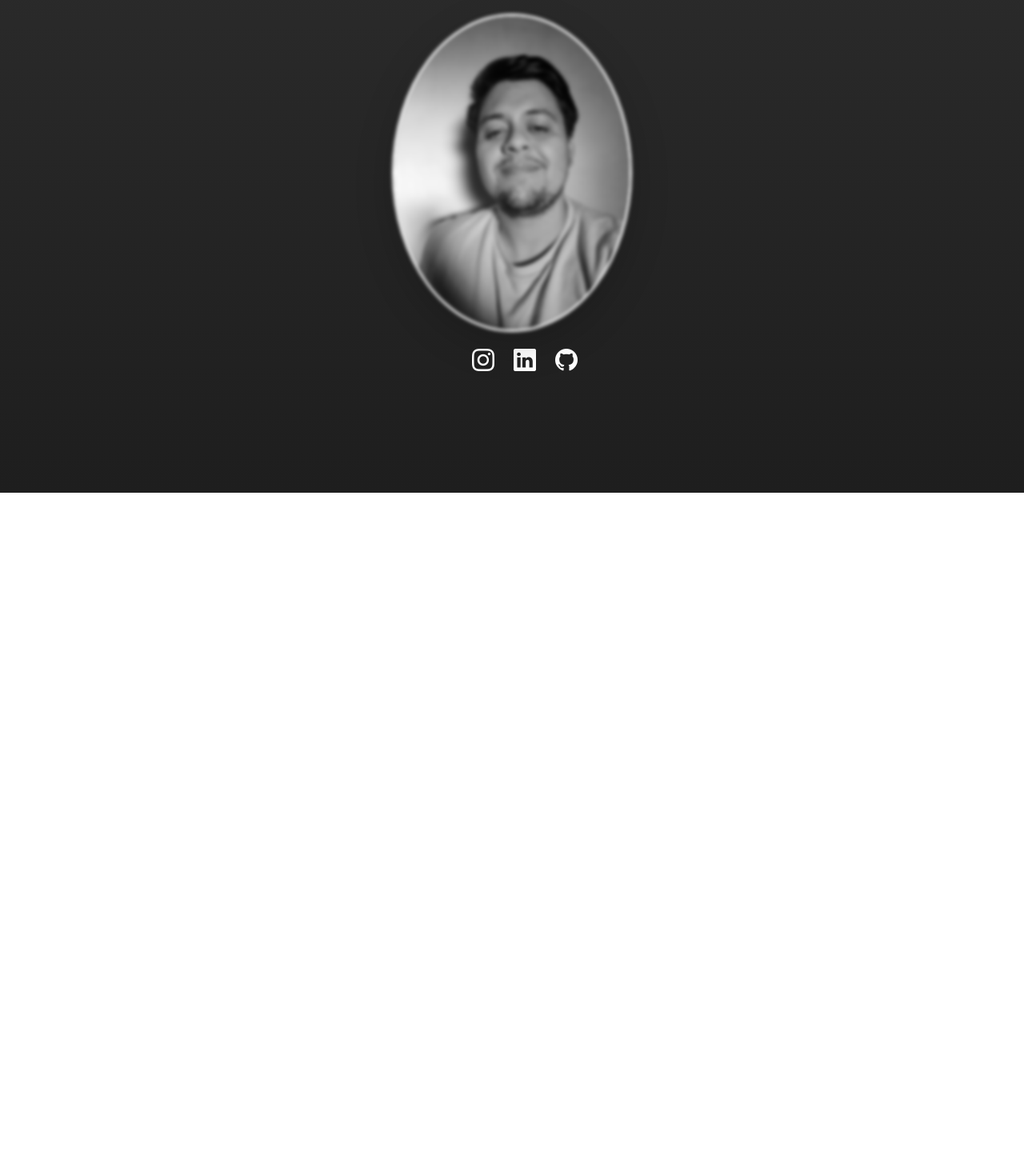
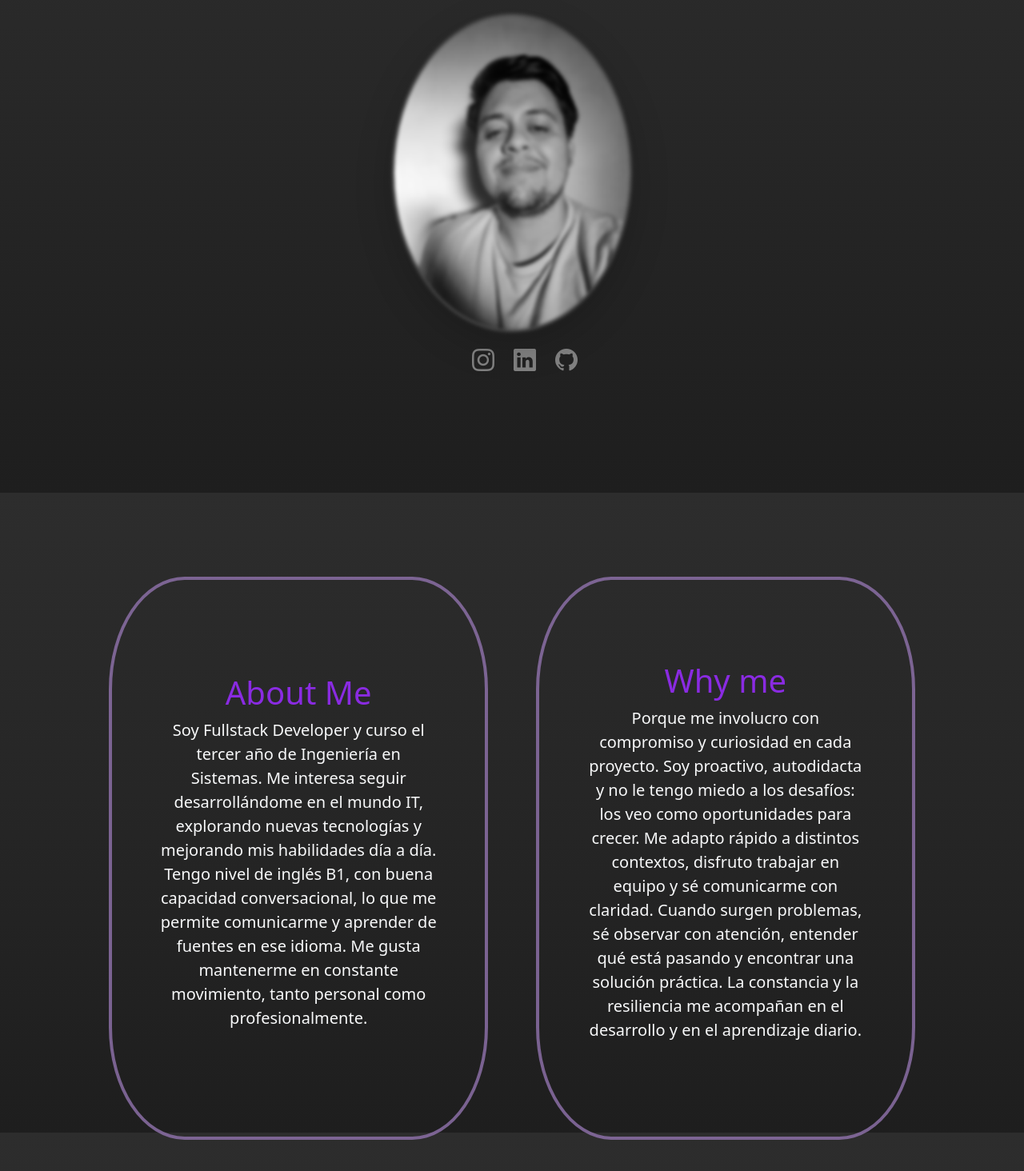
Before and after one commit to Edgardo-Del-Real/PortfolioEdgardoDelReal, a React (Vite) app: page / in a window 1280 px wide. Shown: the part 184-1648 px from the top of the page at 80% size. Before the commit the page ends 800 px from the top, so only its background shows below. Built offline with nearby package versions, Linux system fonts and the light colour scheme.

Commit message:
completo el hero y avances del aboutme

```diff
--- a/src/Components/NavBar/NavBar.jsx
+++ b/src/Components/NavBar/NavBar.jsx
@@ -10,6 +10,7 @@ const navBar = () =>{
                   <li className="pt-2 px-5 ms-2"><a href="#">HOME</a></li>
                   <li className="p-2 px-5 ms-2"><a href="#">ABOUT ME</a></li>
                   <li className="p-2 px-5 ms-2"><a href="#">SKILLS</a></li>
+                  <li className="p-2 px-5 ms-2"><a href="#">CONTACT</a></li>
                 </ul>
             </section>
         </nav>
@@ -18,4 +19,4 @@ const navBar = () =>{
     )
 }
 
-export default navBar
+export default navBar;
--- /dev/null
+++ b/src/Components/aboutMe/aboutMe.css
@@ -0,0 +1,21 @@
+.aboutme{
+    margin-top: 200px;
+    height: 100vh;
+    gap: 60px;
+}
+.titulo{
+    color:blueviolet;
+    font-size:40px
+}
+.card1{
+    width: 40%;
+    height: 100%;
+    padding: 60px;
+}
+.parrafo{
+    text-align: center;
+}
+.borde-card{
+    border:4px rgba(144, 114, 173, 0.808) solid;
+    border-radius: 20%;
+}
--- /dev/null
+++ b/src/Components/aboutMe/aboutMe.jsx
@@ -0,0 +1,28 @@
+import React from 'react';
+import './aboutMe.css';
+import 'bootstrap-icons/font/bootstrap-icons.css';
+
+const aboutMe = () => {
+    return (
+
+        <>
+        <section className='aboutme  d-flex align-items-center justify-content-center p-5'>
+            <section className=' borde-card card1  d-flex flex-column align-items-center justify-content-center'>
+                <h2 className='titulo'>About Me</h2>
+                <p className='text-light fs-5 parrafo'>
+                Soy Fullstack Developer y curso el tercer año de Ingeniería en Sistemas. Me interesa seguir desarrollándome en el mundo IT, explorando nuevas tecnologías y mejorando mis habilidades día a día. Tengo nivel de inglés B1, con buena capacidad conversacional, lo que me permite comunicarme y aprender de fuentes en ese idioma. Me gusta mantenerme en constante movimiento, tanto personal como profesionalmente.
+                </p>
+            </section>
+            <section className='borde-card card1 d-flex flex-column align-items-center justify-content-center '>
+                <h2 className='titulo'>Why me</h2>
+                <p className='text-light fs-5 parrafo'>
+                Porque me involucro con compromiso y curiosidad en cada proyecto. Soy proactivo, autodidacta y no le tengo miedo a los desafíos: los veo como oportunidades para crecer. Me adapto rápido a distintos contextos, disfruto trabajar en equipo y sé comunicarme con claridad. Cuando surgen problemas, sé observar con atención, entender qué está pasando y encontrar una solución práctica. La constancia y la resiliencia me acompañan en el desarrollo y en el aprendizaje diario.
+                </p>
+            </section>
+        </section>
+
+        </>
+    );
+}
+
+export default aboutMe;
--- a/src/Components/hero/Hero.jsx
+++ b/src/Components/hero/Hero.jsx
@@ -5,7 +5,7 @@ import 'bootstrap-icons/font/bootstrap-icons.css';
 
 const Hero = () => {
     return (
-        <section className="d-flex flex-column align-items-center hero position-relative">
+        <section className=" d-flex flex-column hero align-items-center position-relative">
             {/* SVG para texto curvado */}
             <svg width="300" height="100" className="position-absolute">
                 <defs>
@@ -19,11 +19,11 @@ const Hero = () => {
             </svg>
 
             {/* Imagen */}
-            <img src={fotoMia} alt="Edgardo Del Real" className="img-fluid imagen rounded-circle border border-light border-3 shadow-lg" />
+            <img src={fotoMia} alt="Edgardo Del Real" className="img-fluid imagen rounded-circle borde  border-3 shadow-lg" />
             <section className='d-flex ps-2 mt-3'>
-                <a href=""><i className='bi bi-instagram fs-3 ps-4'></i></a>
-                <a href=""><i className='bi bi-linkedin fs-3 ps-4'></i></a>
-                <a href=""><i className='bi bi-github fs-3 ps-4'></i></a>
+                <a href="https://www.instagram.com/edgardelreal1/" target='_blanc'><i className='bi bi-instagram ins fs-3 ps-4'></i></a>
+                <a href="https://www.linkedin.com/in/edgardo-del-real/" target='_blanc'><i className='bi bi-linkedin linkedin fs-3 ps-4'></i></a>
+                <a href="https://github.com/Edgardo-Del-Real" target='_blanc' ><i className='bi bi-github git fs-3 ps-4'></i></a>
             </section>
         </section>
     );
--- a/src/main.jsx
+++ b/src/main.jsx
@@ -5,9 +5,14 @@ import ReactDOM from 'react-dom/client'
 import './index.css'
 import NavBar from './Components/NavBar/NavBar'
 import Hero from './Components/hero/Hero'
+import AboutMe from './Components/aboutMe/aboutMe'
+
+
+
 ReactDOM.createRoot(document.getElementById('root')).render(
   <React.StrictMode>
     <NavBar  />
     <Hero />
+    <AboutMe />
   </React.StrictMode>,
 )
```
